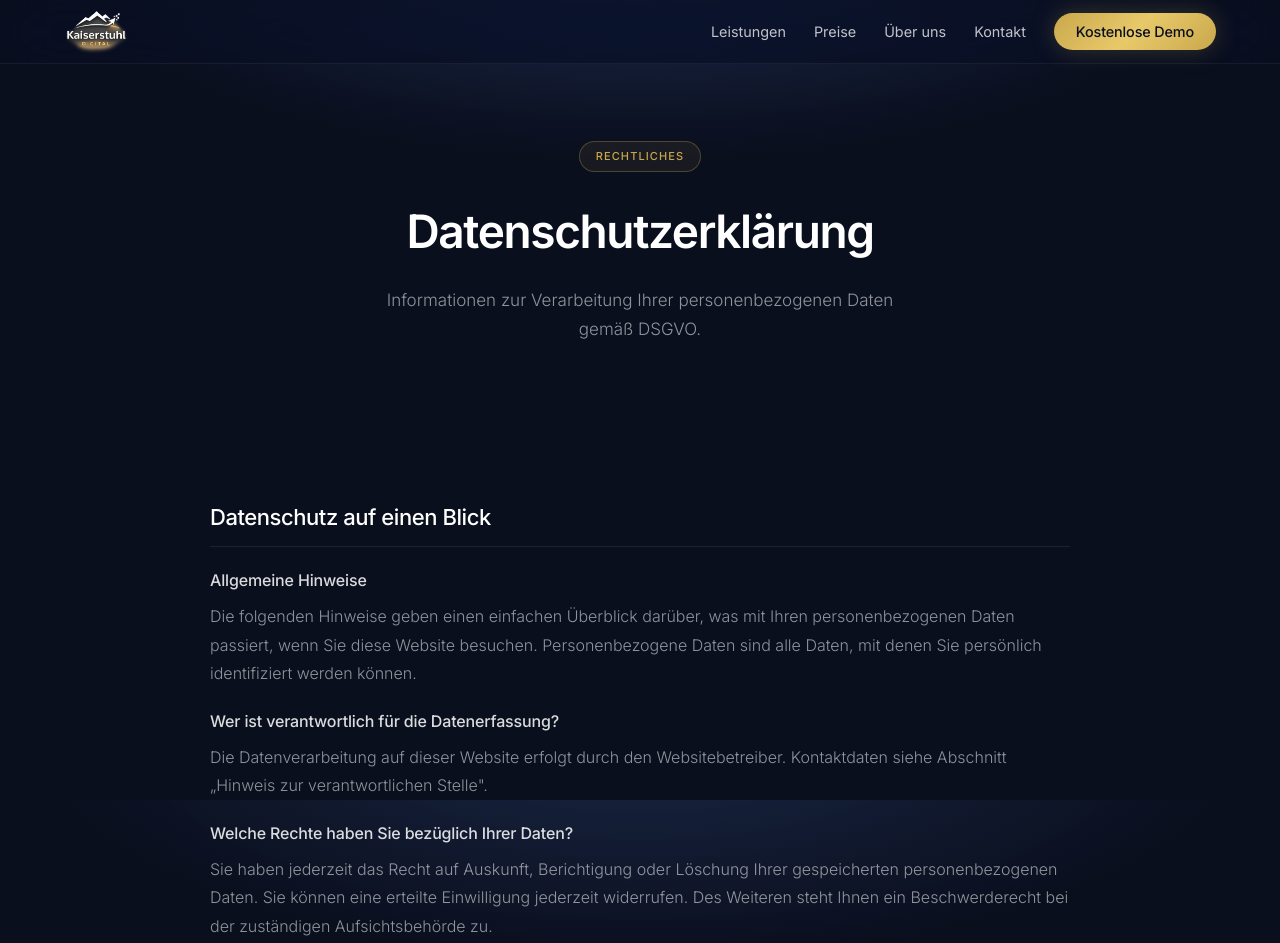
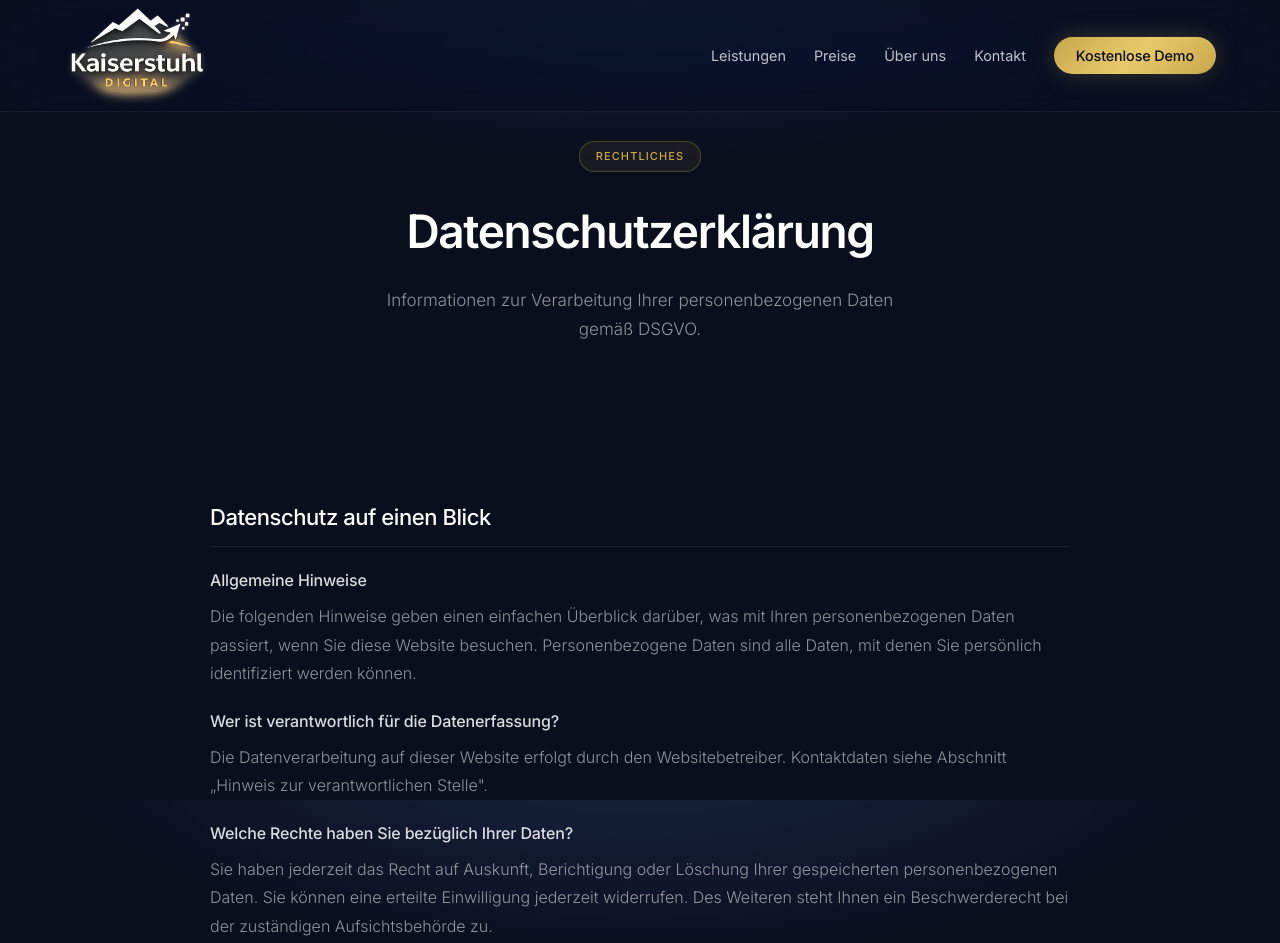
Before and after one commit to tobiaskhamyod-alt/kaisierstuhl-digital, a plain HTML site: page datenschutz.html in a window 1280 px wide. Shown: the top 943 px of the page. Drawn offline with Linux system fonts and the light colour scheme.

Commit message:
Logo fix navbar

```diff
--- a/datenschutz.html
+++ b/datenschutz.html
@@ -23,10 +23,10 @@
 html{scroll-behavior:smooth}
 body{font-family:'Inter',sans-serif;font-size:17px;font-weight:300;color:rgba(255,255,255,.7);background-color:#0a0f1e;background-image:radial-gradient(ellipse 80% 50% at 50% -10%,rgba(30,45,80,.8) 0%,#0a0f1e 60%);background-attachment:fixed;line-height:1.7;-webkit-font-smoothing:antialiased}
 @keyframes heroIn{from{opacity:0;transform:translateY(28px)}to{opacity:1;transform:none}}
-nav{position:fixed;top:0;left:0;right:0;z-index:1000;background:rgba(10,15,30,.7);backdrop-filter:blur(30px) saturate(200%);-webkit-backdrop-filter:blur(30px) saturate(200%);border-bottom:1px solid rgba(255,255,255,.06);height:64px;display:flex;align-items:center;padding:0 5%;justify-content:space-between;transition:background .3s ease,box-shadow .3s ease}
+nav{position:fixed;top:0;left:0;right:0;z-index:1000;background:rgba(10,15,30,.7);backdrop-filter:blur(30px) saturate(200%);-webkit-backdrop-filter:blur(30px) saturate(200%);border-bottom:1px solid rgba(255,255,255,.06);height:112px;display:flex;align-items:center;padding:0 5%;justify-content:space-between;transition:background .3s ease,box-shadow .3s ease}
 nav.scrolled{background:rgba(8,12,24,.88);box-shadow:0 2px 30px rgba(0,0,0,.45)}
 .logo{display:flex;align-items:center;gap:10px;text-decoration:none;flex-shrink:0}
-.logo img{height:44px!important;width:auto}
+.logo img{height:100px!important;width:auto}
 .logo-t{font-size:20px;font-weight:600;letter-spacing:-.02em}
 .logo-t .w{color:var(--white)}.logo-t .g{color:var(--gold)}
 .nav-ul{display:flex;align-items:center;gap:28px;list-style:none}
@@ -36,7 +36,7 @@ nav.scrolled{background:rgba(8,12,24,.88);box-shadow:0 2px 30px rgba(0,0,0,.45)}
 .cta-a:hover{box-shadow:0 0 44px rgba(201,168,76,.45)!important;transform:scale(1.02)!important}
 .hbg{display:none;flex-direction:column;gap:5px;cursor:pointer;background:none;border:none;padding:4px}
 .hbg span{display:block;width:24px;height:2px;background:var(--white);border-radius:2px;transition:all .3s}
-.mob{display:none;position:fixed;top:64px;left:0;right:0;background:rgba(8,12,24,.96);backdrop-filter:blur(24px);-webkit-backdrop-filter:blur(24px);padding:20px 5% 28px;z-index:999;border-top:1px solid rgba(255,255,255,.06);box-shadow:0 8px 24px rgba(0,0,0,.3)}
+.mob{display:none;position:fixed;top:112px;left:0;right:0;background:rgba(8,12,24,.96);backdrop-filter:blur(24px);-webkit-backdrop-filter:blur(24px);padding:20px 5% 28px;z-index:999;border-top:1px solid rgba(255,255,255,.06);box-shadow:0 8px 24px rgba(0,0,0,.3)}
 .mob.open{display:block}
 .mob a{display:block;color:rgba(255,255,255,.7);text-decoration:none;font-size:16px;font-weight:400;padding:12px 0;border-bottom:1px solid rgba(255,255,255,.06);transition:color .2s}
 .mob a:hover{color:var(--white)}
@@ -73,14 +73,14 @@ footer{background:rgba(5,8,18,.95);padding:52px 5% 30px;border-top:1px solid rgb
 .fl a:hover{color:var(--white);transform:translateX(3px)}
 .fc{border-top:1px solid rgba(255,255,255,.06);padding-top:22px;display:flex;justify-content:space-between;flex-wrap:wrap;gap:12px}
 .fc p{font-size:13px;color:rgba(255,255,255,.25);font-weight:300}
-@media(max-width:768px){.nav-ul{display:none}.hbg{display:flex}nav{height:56px}.mob{top:56px}.logo img{height:36px!important}.section{padding:60px 5%}.ft{flex-direction:column;gap:28px}.ph{padding:120px 5% 55px}}
+@media(max-width:768px){.nav-ul{display:none}.hbg{display:flex}nav{height:72px}.mob{top:72px}.logo img{height:64px!important}.section{padding:60px 5%}.ft{flex-direction:column;gap:28px}.ph{padding:120px 5% 55px}}
 </style>
 </head>
 <body>
 
 <nav>
   <a href="index.html" class="logo">
-    <img src="logo-final.png" alt="Kaiserstuhl Digital" height="120">
+    <img src="logo-final.png" alt="Kaiserstuhl Digital" height="100">
   </a>
   <ul class="nav-ul">
     <li><a href="leistungen.html">Leistungen</a></li>
```
Also changed, not shown: impressum.html (+5 -5 lines), index.html (+5 -5 lines), kontakt.html (+5 -5 lines), leistungen.html (+5 -5 lines), preise.html (+5 -5 lines), ueber-uns.html (+5 -5 lines).
